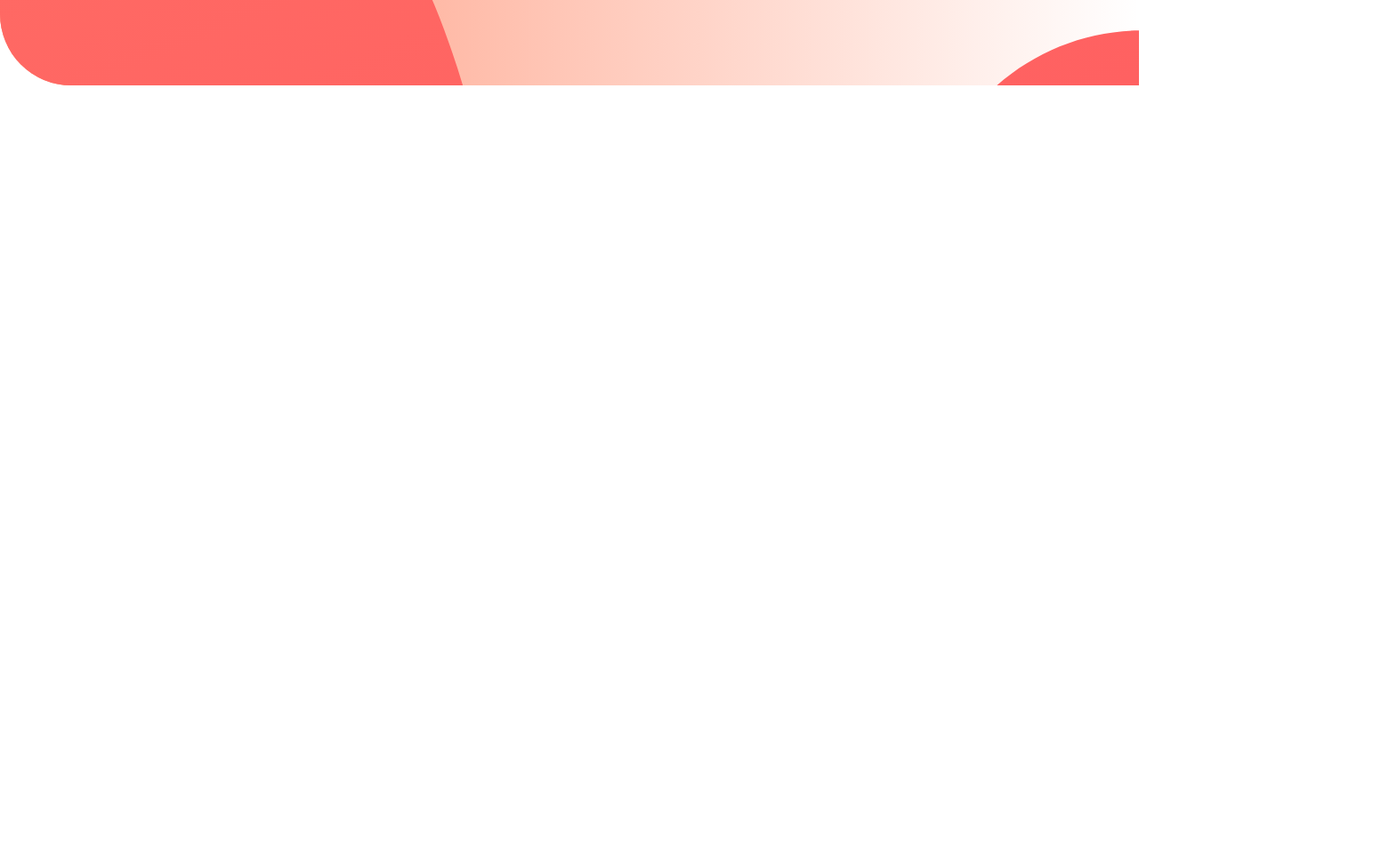
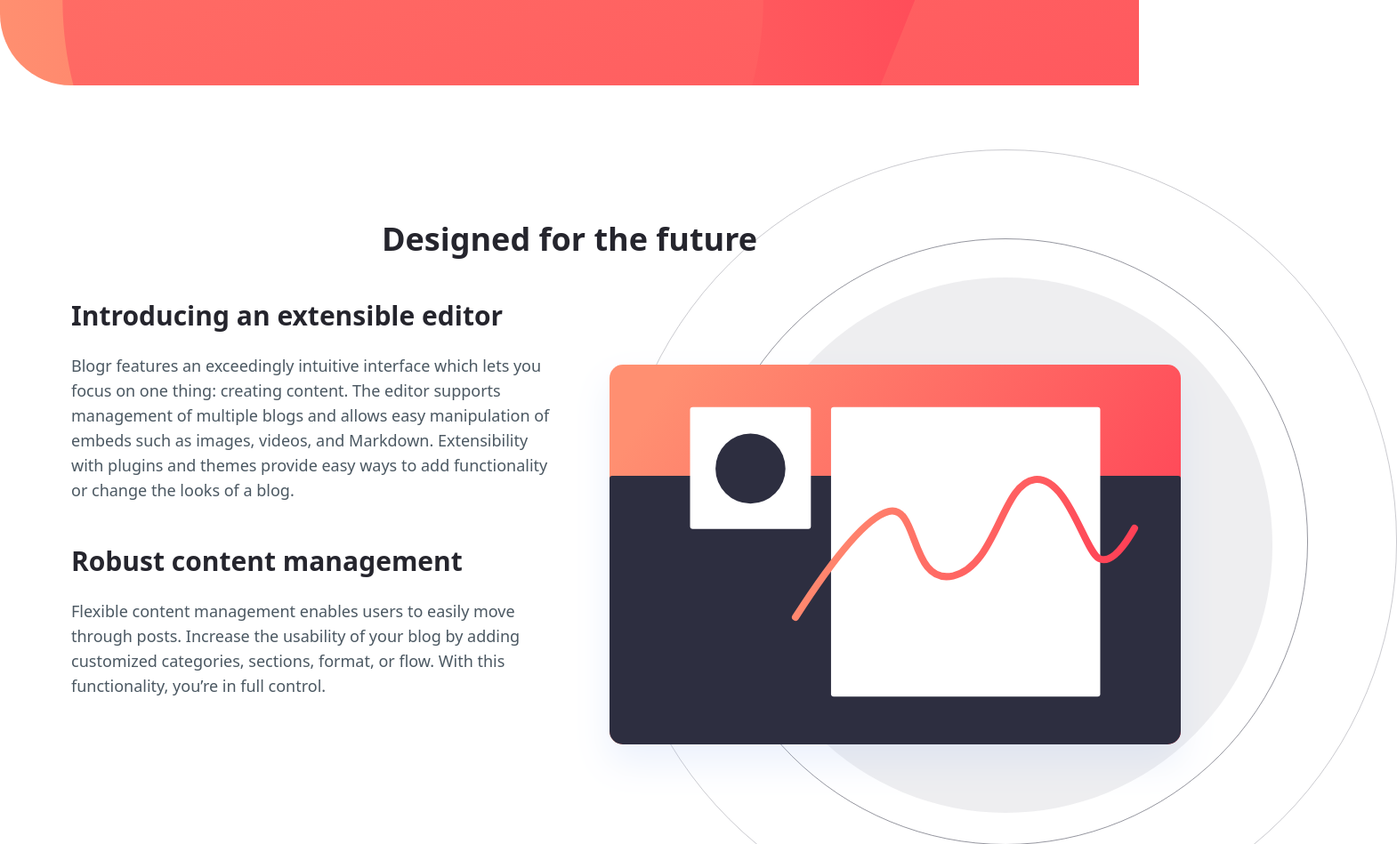
Before and after one commit to xeuxdev/blogr-landing-page, a website: page index.html in a window 1280 px wide. Shown: the part 504-1453 px from the top of the page at 89% size, 1570 px wide, since content can reach past the window. Before the commit the page ends 800 px from the top, so only its background shows below. Drawn offline with Linux system fonts and the light colour scheme.

Commit message:
finished designed section

```diff
--- a/index.html
+++ b/index.html
@@ -16,10 +16,11 @@
     <link rel="stylesheet" href="public/output.css" />
     <script src="./public/script.js" defer></script>
   </head>
-  <body>
-    <main class="overflow-x-hidden">
+  <body class="overflow-x-hidden">
+    <main>
+      <!-- hero section -->
       <section
-        class="hero relative bg-gradient-to-r from-veryLightRed to-lightRed h-[37.5rem] rounded-bl-[5rem] before:absolute before:w-[183%] before:h-[180%] before:bg-[url('../images/bg-pattern-intro-mobile.svg')] lg:before:bg-[url('../images/bg-pattern-intro-desktop.svg')] before:bg-no-repeat before:bg-[length:277%] before:bg-center before:-top-32 before:-right-[80%] lg:before:w-[220%] lg:before:h-[135%] lg:before:-right-[93%] lg:before:-top-40 overflow-hidden"
+        class="hero relative bg-gradient-to-r from-veryLightRed to-lightRed h-[37.5rem] rounded-bl-[5rem] before:absolute before:w-[183%] before:h-[180%] before:bg-[url('../images/bg-pattern-intro-mobile.svg')] lg:before:bg-[url('../images/bg-pattern-intro-desktop.svg')] before:bg-no-repeat before:bg-center before:-top-32 before:-right-[80%] lg:before:w-[220%] lg:before:h-[135%] lg:before:-right-[93%] lg:before:-top-40 overflow-hidden"
       >
         <div class="container pt-[3.25rem] px-5 lg:px-0 lg:pt-14">
           <nav class="flex items-center justify-between relative">
@@ -118,7 +119,7 @@
 
             <!-- mobilemenu -->
             <div
-              class="mobilemenu h-[32.1875rem] fixed top-[7.8125rem] left-1/2 -translate-x-1/2 bg-text rounded-lg px-5 py-8 shadow-2xl shadow-footerText scale-0 opacity-0 invisible md:hidden overflow-auto duration-500"
+              class="mobilemenu h-[32.1875rem] fixed top-[7.8125rem] left-1/2 -translate-x-1/2 bg-text rounded-lg px-5 py-8 shadow-2xl shadow-footerText scale-0 opacity-0 invisible md:hidden overflow-auto duration-500 z-50"
             >
               <!-- dropdowns -->
               <div
@@ -241,19 +242,51 @@
           </div>
         </div>
       </section>
+
+
+      <!-- about -->
+      <section class="relative mb-[16.25rem] lg:mb-[19.25rem]">
+        <div class="container pt-[6.4375rem] lg:pt-[9.5625rem] ">
+
+          <!-- heading -->
+          <div class="px-5">
+            <h2 class="text-center text-3xl text-footerBg lg:text-4xl font-bold mb-12">Designed for the future</h2>
+          </div>
+
+          <!-- content -->
+          <div class="px-5 lg:px-0 flex items-center justify-between flex-col lg:flex-row-reverse">
+
+            <div class="image mb-12 lg:mb-0">
+              <img src="images/illustration-editor-mobile.svg" alt="illustration-editor-mobile" class="lg:hidden">
+              <img src="images/illustration-editor-desktop.svg" alt="illustration-editor-desktop" class="hidden lg:flex absolute -right-[18.125rem] top-[4.5rem]">
+            </div>
+
+            <div class="text text-center lg:text-left lg:w-[33.75rem]">
+              <div class="mb-12">
+                <p class="mb-6 text-3xl text-footerBg font-semibold" role="heading">Introducing an extensible editor</p>
+                <p class="text-lg text-bodyCopy font-normal">Blogr features an exceedingly intuitive interface which lets you focus on one thing: creating content. The editor supports management of multiple blogs and allows easy manipulation of embeds such as images, videos, and Markdown. Extensibility with plugins and themes provide easy ways to add functionality or change the looks of a blog.</p>
+              </div>
+              <div>
+                <p class="mb-6 text-3xl text-footerBg font-semibold" role="heading">Robust content management</p>
+                <p class="text-lg text-bodyCopy font-normal">Flexible content management enables users to easily move through posts. Increase the usability of your blog by adding customized categories, sections, format, or flow. With this functionality, you’re in full control.</p>
+              </div>
+
+            </div>
+
+          </div>
+        </div>
+      </section>
+
+      <!-- infrastructure -->
+
+      <section class="relative bg-veryDDB mt-[10.9375rem] lg:mt-0 h-[38.9375rem] lg:h-[25rem] rounded-tr-[5rem] rounded-bl-[5rem] ">
+        <div class="container">
+
+        </div>
+      </section>
     </main>
     <!--
-  Designed for the future
 
-  Introducing an extensible editor
-  Blogr features an exceedingly intuitive interface which lets you focus on one thing: creating content.
-  The editor supports management of multiple blogs and allows easy manipulation of embeds such as images,
-  videos, and Markdown. Extensibility with plugins and themes provide easy ways to add functionality or
-  change the looks of a blog.
-
-  Robust content management
-  Flexible content management enables users to easily move through posts. Increase the usability of your blog
-  by adding customized categories, sections, format, or flow. With this functionality, you’re in full control.
 
   State of the Art Infrastructure
   With reliability and speed in mind, worldwide data centers provide the backbone for ultra-fast connectivity.
```
Also changed, not shown: public/output.css.
